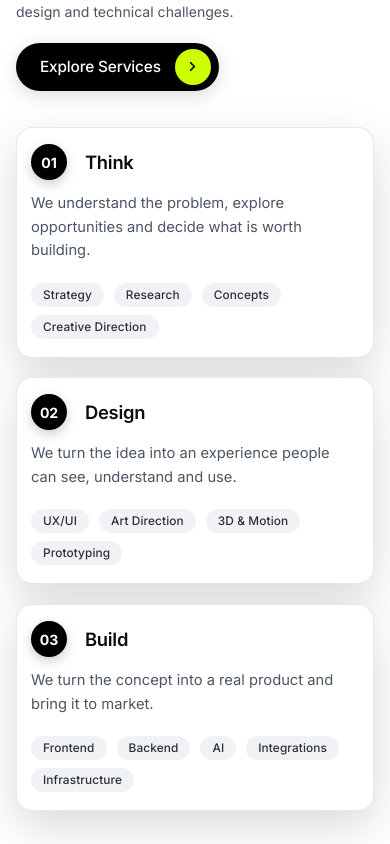
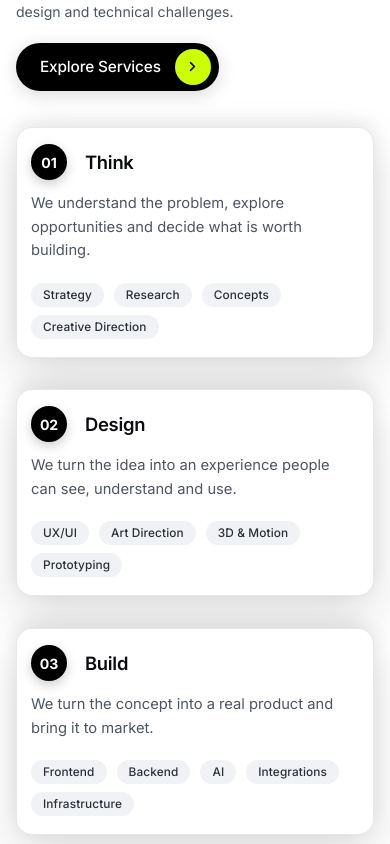
Before and after one commit to HAREESSHP/SIXJULY, a React (Vite) app in the folder WonderMakers/: page / in a window 390 px wide. Shown: the part 6280-7124 px from the top of the page. Built offline with nearby package versions, Linux system fonts and the light colour scheme; no server answers.

Commit message:
started with stacking effecy

```diff
--- a/WonderMakers/src/components/FromIdeaToLaunch.css
+++ b/WonderMakers/src/components/FromIdeaToLaunch.css
@@ -116,6 +116,8 @@
    ========================================================================== */
 
 .wm-launch-right {
+  --base-top: 96px;
+  --header-offset: 84px;
   display: flex;
   flex-direction: column;
   position: relative;
@@ -124,6 +126,7 @@
 
 .wm-launch-card {
   position: sticky;
+  top: calc(var(--base-top) + var(--card-index, 0) * var(--header-offset));
   width: 100%;
   background-color: #ffffff;
   border: 1px solid rgba(0, 0, 0, 0.09);
@@ -256,7 +259,7 @@
 }
 
 /* ==========================================================================
-   Responsive Adaptations
+   Responsive Adaptations (Stacking Cards Preserved on Mobile)
    ========================================================================== */
 
 @media (max-width: 960px) {
@@ -278,15 +281,20 @@
     max-width: 100%;
   }
 
-  .wm-launch-card {
-    position: static !important;
-    transform: none !important;
-    margin-bottom: 24px;
-    box-shadow: 0 16px 45px rgba(0, 0, 0, 0.15);
+  .wm-launch-right {
+    --base-top: 74px;
+    --header-offset: 52px;
+    padding-bottom: 50px;
   }
 
-  .wm-launch-right {
-    padding-bottom: 0;
+  .wm-launch-card {
+    position: sticky;
+    margin-bottom: 50px;
+    box-shadow: 0 -6px 20px rgba(0, 0, 0, 0.08), 0 20px 50px rgba(0, 0, 0, 0.14);
+  }
+
+  .wm-launch-card:last-child {
+    margin-bottom: 0;
   }
 }
 
@@ -299,10 +307,20 @@
     padding: 0 16px;
   }
 
+  .wm-launch-right {
+    --base-top: 70px;
+    --header-offset: 48px;
+    padding-bottom: 40px;
+  }
+
   .wm-launch-card {
     padding: 20px 18px 22px;
     border-radius: 18px;
-    margin-bottom: 20px;
+    margin-bottom: 40px;
+  }
+
+  .wm-launch-card:last-child {
+    margin-bottom: 0;
   }
 
   .wm-launch-card-title {
@@ -333,9 +351,20 @@
     margin-bottom: 20px;
   }
 
+  .wm-launch-right {
+    --base-top: 66px;
+    --header-offset: 44px;
+    padding-bottom: 30px;
+  }
+
   .wm-launch-card {
     padding: 16px 14px 18px;
     border-radius: 16px;
+    margin-bottom: 32px;
+  }
+
+  .wm-launch-card:last-child {
+    margin-bottom: 0;
   }
 
   .wm-launch-card-header {
--- a/WonderMakers/src/components/FromIdeaToLaunch.jsx
+++ b/WonderMakers/src/components/FromIdeaToLaunch.jsx
@@ -31,7 +31,7 @@ const BASE_TOP = 96
 function FromIdeaToLaunch() {
   const rightColRef = useRef(null)
 
-  // Synchronize card exit so all stacked cards move together as one locked unit
+  // Synchronize card exit so all stacked cards move together as one locked unit on all screen sizes
   useEffect(() => {
     const container = rightColRef.current
     if (!container) return
@@ -41,15 +41,20 @@ function FromIdeaToLaunch() {
 
     const lastIndex = cards.length - 1
     const lastCard = cards[lastIndex]
-    const lastCardStickyTop = BASE_TOP + lastIndex * HEADER_OFFSET
+
+    const getLayoutConfig = () => {
+      const w = window.innerWidth
+      if (w <= 480) {
+        return { baseTop: 68, headerOffset: 46 }
+      } else if (w <= 960) {
+        return { baseTop: 74, headerOffset: 52 }
+      }
+      return { baseTop: BASE_TOP, headerOffset: HEADER_OFFSET }
+    }
 
     const updateStack = () => {
-      if (window.innerWidth <= 960) {
-        for (let i = 0; i < cards.length; i++) {
-          if (cards[i].style.transform) cards[i].style.transform = ''
-        }
-        return
-      }
+      const { baseTop, headerOffset } = getLayoutConfig()
+      const lastCardStickyTop = baseTop + lastIndex * headerOffset
 
       const lastCardRect = lastCard.getBoundingClientRect()
       const pushUp = Math.max(0, lastCardStickyTop - lastCardRect.top)
@@ -107,7 +112,7 @@ function FromIdeaToLaunch() {
               className="wm-launch-card"
               style={{
                 zIndex: index + 1,
-                top: `calc(${BASE_TOP}px + ${index * HEADER_OFFSET}px)`,
+                '--card-index': index,
               }}
             >
               <div className="wm-launch-card-header">
--- a/WonderMakers/src/components/SeniorLedStudio.jsx
+++ b/WonderMakers/src/components/SeniorLedStudio.jsx
@@ -112,11 +112,11 @@ function SeniorLedStudio() {
       },
       {
         root: null,
-        threshold: 0.28,
+        threshold: 0.15,
       }
     )
 
-    observer.observe(section)
+    observer.observe(container)
 
     return () => {
       window.removeEventListener('resize', handleResize)
```
